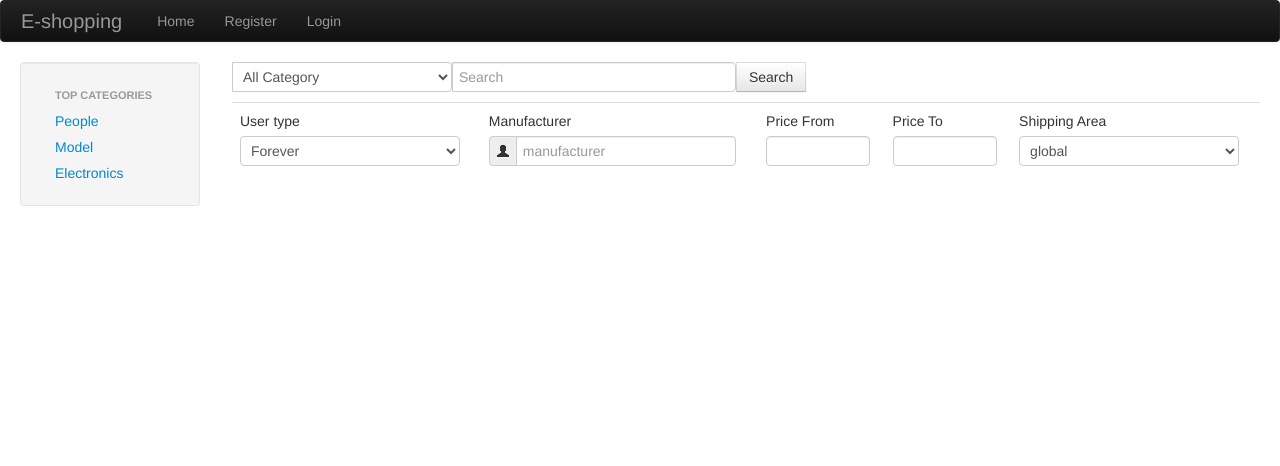
After one commit to lnman/database_project_e_shopping, a PHP site: page /search.php in a window 1280 px wide. The commit adds this page. Shown: the top 466 px of the page. Run offline with PHP 8.4, Linux system fonts and the light colour scheme.

Commit message:
added search bar

```diff
--- a/header.php
+++ b/class.header.php
@@ -21,7 +21,7 @@ class header
 		if(Login::isLoggedIn()){
 			if(strcmp($_SERVER['PHP_SELF'],'/login.php')==0 or strcmp($_SERVER['PHP_SELF'],'/register.php')==0 )
 			{
-				header("Location: index.php");
+				header("Location: home.php");
 				die();
 			}
 		}
@@ -48,20 +48,46 @@ class header
 			          	<ul class="nav">
 
 		<?php
+		$menus = array();
 		if(Login::isLoggedIn())
 		{
-			$menus = array('index','Notifications','','logout');
+			$menus = array('Home'=>'home');
 		}
 		else {
-			$menus = array('index','register' ,'login');
+			$menus = array('Home'=>'home','Register'=>'register' ,'Login'=>'login');
 		}
-		foreach ($menus as $value)
+		foreach ($menus as $key => $value)
 		{
 			if(strcmp($_SERVER['PHP_SELF'],'/'.$value.'.php')==0)
 			{
 				echo '<li class="active">';
 			}else{echo '<li class="">';}
-			echo '<a href="./'.$value.'.php">'.$value.'</a></li>';
+			echo '<a href="./'.$value.'.php">'.$key.'</a></li>';
+		}
+		if(Login::isLoggedIn()){
+			$user=Login::getUser();
+			$type=Login::getType();
+			$submenu;
+			if($type==1)
+			{
+				$submenu = array('Notification' =>'notification' ,'Bookmarks'=>'bookmarks','Booked Product'=>'booked_product','My Cart <img src="/img/cart.jpg"></img>'=>'cart','Log out'=>'logout' );
+			}else if($type==2){
+				$submenu = array();
+
+			}else if($type==3){
+				$submenu = array();
+
+			}else{
+				$submenu = array();
+			}
+			echo '</ul>'.'<ul class="nav pull-right">';
+			echo '<li class="dropdown">';
+			echo '<a href="#" class="dropdown-toggle" data-toggle="dropdown">'.$user.'<b class="caret"></b></a>';
+			echo '<ul class="dropdown-menu">';
+			foreach ($submenu as $key => $value) {
+				echo '<li class=""><a href="./'.$value.'.php">'.$key.'</a></li>';
+			}
+			echo '</ul></li>';
 		}
 		?>
 			            </ul>
--- a/class.login.php
+++ b/class.login.php
@@ -2,7 +2,9 @@
 
 
 /**
-*
+* Login class
+* Most of the members are static
+* Originally need log_in and other get Methods
 */
 class Login
 {
@@ -29,7 +31,7 @@ class Login
 				if($db_data[0]==hash('sha256', $db_data[1].hash('sha256', $pass)))
 				{
 					self::validateUser($user,$db_data[2]);
-					header('Location: index.php');
+					header('Location: home.php');
 					die();
 				}
 				else
--- a/class.register.php
+++ b/class.register.php
@@ -2,7 +2,7 @@
 
 /**
 * Register class
-* Usage: create object,call check
+* Usage: create object,call check_and_insert
 * check returns "Success" if inserted
 */
 class Register
--- /dev/null
+++ b/class.search.php
@@ -0,0 +1,136 @@
+<?php
+
+/**
+*
+*/
+class Search
+{
+	private $keyword,$time,$price_range,$manufacturer,$shipping_region,$product_type,$searched,$search_result;
+	function __construct($keyword,$product_type,$time,$price_range,$manufacturer,$shipping_region)
+	{
+		# code...
+		if($keyword!=""){$this->keyword=$keyword;}
+		if($product_type!=""){$this->product_type=$product_type;}
+		if($time!=""){$this->time=$time;}
+		if($price_range!=""){$this->price_range=$price_range;}
+		if($manufacturer!=""){$this->manufacturer=$manufacturer;}
+		if($shipping_region!=""){$this->shipping_region=$shipping_region;}
+	}
+
+	public function show_search_bar()
+	{
+		?>
+		<div class="container-fluid">
+		  <div class="row-fluid">
+		    <div class="span2">
+		      <!--Sidebar content-->
+		      	<div class="well sidebar-nav">
+		            <ul class="nav nav-list">
+		            	<li class="nav-header">Top Categories</li>
+		              	<?php
+		              	$sidemenu = array('People','Model','Electronics');
+		              	foreach ($sidemenu as $value)
+						{
+							if(strcmp($_SERVER['PHP_SELF'],'/search.php?type='.$value)==0)
+							{
+								echo '<li class="active">';
+							}else{echo '<li class="">';}
+							echo '<a href="./search.php?type='.$value.'">'.$value.'</a></li>';
+						}
+		              	?>
+		            </ul>
+          		</div>
+		    </div>
+		    <div class="span10">
+		      	<form class="search pull-left" method="POST" action="./search.php">
+					<div class="span9">
+		                <div class='input-prepend'>
+		                    <select>
+		                    	<?php
+		                    	$category = array('All Category','People','Model','Electronics');
+		                    	foreach ($category as $value) {
+		                    		echo '<option>'.$value.'</option>';
+		                    	}
+		                    	?>
+		                    </select>
+		                    <input type="text" class="input-xlarge" id="search" name="search" placeholder="Search">
+		                    <button type="submit" class="btn">Search</button>
+		                </div>
+		            </div>
+		            <table class="table">
+		            	<tr>
+			            	<td class="control-group">
+						      <label class="control-label">User type</label>
+						      <div class="controls">
+						          <select name='time'>
+						            <?php
+			                    	$time = array('Forever','1 day Old','1 week Old','1 month Old','6 month Old');
+			                    	foreach ($time as $value) {
+			                    		echo '<option value="'.$value.'">'.$value.'</option>';
+			                    	}
+			                    	?>
+						          </select>
+						        </div>
+						    </td>
+
+						    <td class="control-group">
+						          <label class="control-label">Manufacturer</label>
+						      <div class="controls">
+						          <div class="input-prepend">
+						        <span class="add-on"><i class="icon-user"></i></span>
+						          <input type="text" class="input" id="manufacturer" name="manufacturer" placeholder="manufacturer">
+						        </div>
+						      </td>
+						      <td class="control-group">
+						          <label class="control-label">Price From</label>
+						      <div class="controls">
+						          <div class="input">
+						          <input type="number" class="input-small" id="price_from" name="price_from">
+						        </div>
+						      </td>
+						      <td class="control-group">
+						          <label class="control-label">Price To</label>
+						      <div class="controls">
+						          <div class="input">
+						          <input type="number" class="input-small" id="price to" name="price_to">
+						        </div>
+						      </td>
+						    <td class="column-fluid control-group">
+						      <label class="control-label">Shipping Area</label>
+						      <div class="controls">
+						          <select name='shipping_region'>
+						            <?php
+			                    	$time = array('global','local');
+			                    	foreach ($time as $value) {
+			                    		echo '<option value="'.$value.'">'.$value.'</option>';
+			                    	}
+			                    	?>
+						          </select>
+						        </div>
+					        </td>
+					    </tr>
+
+		            </table>
+	        	</form>
+	        	<?php
+	        	if(isset($this->searched)&&$this->searched==1)show_search_result();
+	        	?>
+		    </div>
+		  </div>
+		</div>
+		<?php
+	}
+
+	public function show_search_result()
+	{
+
+	}
+
+	public function search()
+	{
+
+	}
+}
+
+
+?>
--- a/login.php
+++ b/login.php
@@ -7,7 +7,7 @@ if($_SERVER['REQUEST_METHOD']=='POST'&&isset($_POST['uname'])&&isset($_POST['pas
 }
 else {
 	require_once 'class.login.php';
-	require_once 'header.php';
+	require_once 'class.header.php';
 	$head=new header();
 	$head->show_header('Login');
 	if(isset($_SERVER['HTTP_REFERER'])&&$_SERVER['HTTP_REFERER']=='http://localhost/login.php'){Login::show_error();}
--- a/register.php
+++ b/register.php
@@ -7,7 +7,7 @@ if($_SERVER['REQUEST_METHOD']=='POST'&&isset($_POST['fname'])&&isset($_POST['lna
   $res=$reg->check_and_insert();
   if($res=="Success"){die();}
 }
-require_once 'header.php';
+require_once 'class.header.php';
 require_once 'class.register.php';
 $head=new header();
 $head->show_header('Register');
--- /dev/null
+++ b/search.php
@@ -0,0 +1,12 @@
+<?php
+
+require_once 'class.header.php';
+require_once 'class.search.php';
+
+$head=new header();
+$head->show_header("Home");
+$srch=new Search("","","","","","");
+$srch->show_search_bar();
+$head->show_footer("");
+
+?>
--- a/test.php
+++ b/test.php
@@ -1,6 +1,6 @@
 <?php
 
-require_once 'header.php';
+require_once 'class.header.php';
 
 $head=new header();
 $head->show_header("Test");
```
Also changed, not shown: class.home.php (added, +156 -0 lines), home.php (added, +13 -0 lines), img/DeskWalls (4).jpg (added), img/DeskWalls (5).jpg (added), img/DeskWalls (6).jpg (added), img/cart.jpg (added).
